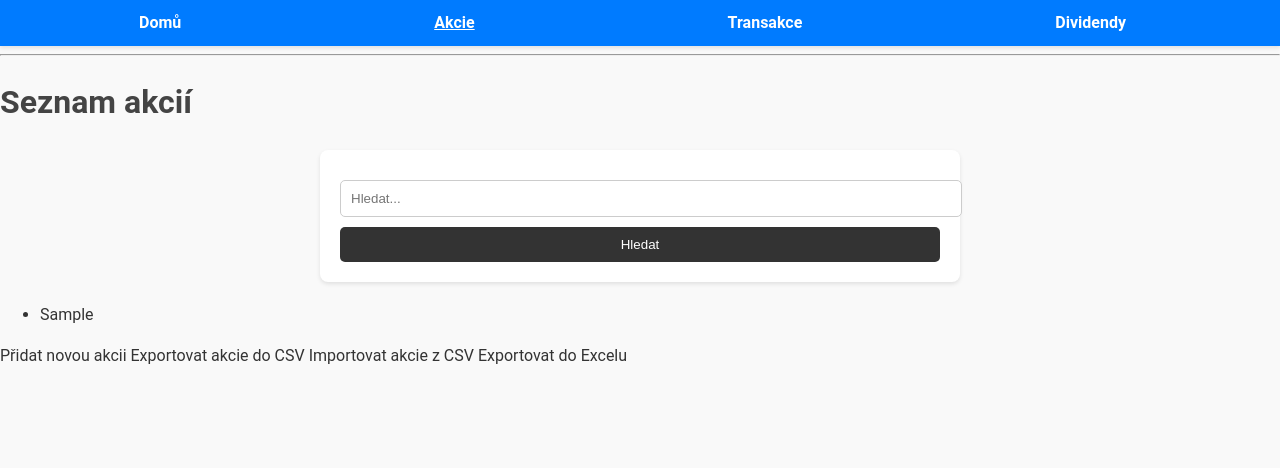
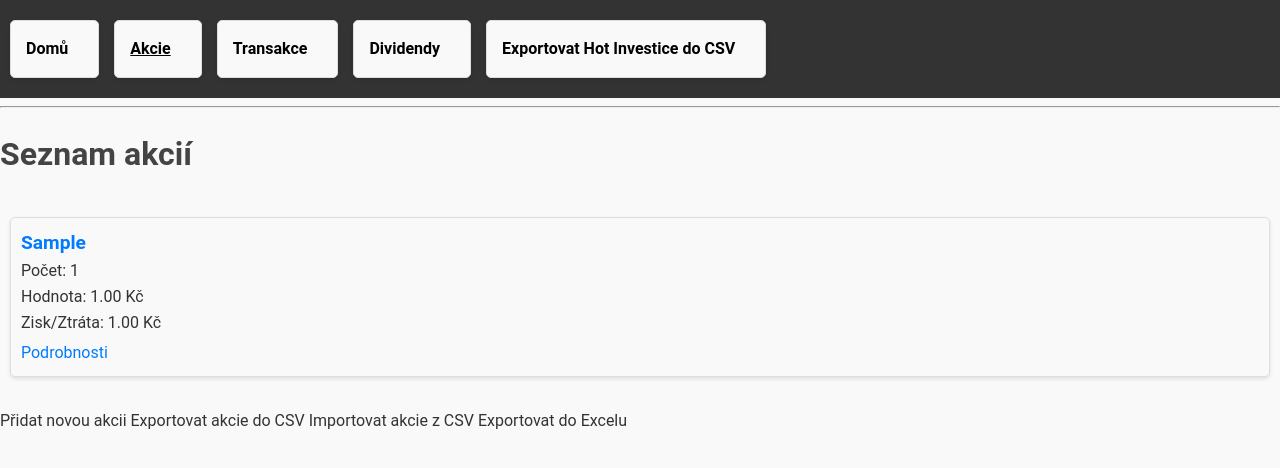
Before and after one commit to PatrikLuks/akcie-management-system, a Django app: page /akcie/ in a window 1280 px wide. Shown: the top 468 px of the page. Run offline with Django 4.2, Linux system fonts and the light colour scheme; a user stored in the database is signed in; tables that the repository leaves empty hold one stand-in row (values such as "Sample post").

Commit message:
Major update

```diff
--- a/akcie_project/akcie/models.py
+++ b/akcie_project/akcie/models.py
@@ -1,6 +1,12 @@
 from django.db import models
 from django.utils.timezone import now
-from django.contrib.auth.models import AbstractUser
+from django.contrib.auth.models import AbstractUser, User
+from django.conf import settings
+from django.contrib.auth import get_user_model
+
+def get_default_user():
+    default_user = get_user_model().objects.first()
+    return default_user.id if default_user else None
 
 class CustomUser(AbstractUser):
     """
@@ -16,6 +22,7 @@ class Akcie(models.Model):
     """
     Model reprezentující akcie s detaily o počtu, ceně a zisku/ztrátě.
     """
+    user = models.ForeignKey(settings.AUTH_USER_MODEL, on_delete=models.CASCADE, related_name='akcie', default=get_default_user)
     nazev = models.CharField(max_length=100)
     pocet_ks = models.IntegerField()
     cena_za_kus = models.DecimalField(max_digits=10, decimal_places=2)
--- a/akcie_project/akcie/static/akcie/styles.css
+++ b/akcie_project/akcie/static/akcie/styles.css
@@ -9,11 +9,11 @@ body {
     line-height: 1.6;
 }
 
+/* Oprava stylů menu */
 nav {
-    background-color: #007bff;
-    color: #fff;
-    padding: 10px 20px;
-    box-shadow: 0 2px 4px rgba(0, 0, 0, 0.1);
+    background-color: #333; /* Dark background for contrast */
+    color: #000; /* Change text color to black */
+    padding: 10px;
 }
 
 nav ul {
@@ -21,7 +21,6 @@ nav ul {
     padding: 0;
     margin: 0;
     display: flex;
-    justify-content: space-around;
 }
 
 nav ul li {
@@ -29,14 +28,23 @@ nav ul li {
 }
 
 nav ul li a {
-    color: #fff;
+    color: #fff; /* Ensure links are also white */
     text-decoration: none;
     font-weight: bold;
-    transition: color 0.3s;
 }
 
 nav ul li a:hover {
-    color: #ffcc00;
+    text-decoration: underline;
+}
+
+nav a {
+    color: #000 !important; /* Force links in the menu to have black text */
+    text-decoration: none;
+    margin-right: 15px;
+}
+
+nav a:hover {
+    text-decoration: underline;
 }
 
 h1 {
@@ -132,3 +140,34 @@ button:hover {
     padding: 20px;
     margin: 20px 0;
 }
+
+/* Stylování pro seznam hot investic */
+
+ul {
+    list-style-type: none;
+    padding: 0;
+}
+
+ul li {
+    background-color: #f9f9f9;
+    margin: 10px 0;
+    padding: 15px;
+    border: 1px solid #ddd;
+    border-radius: 5px;
+    box-shadow: 0 2px 4px rgba(0, 0, 0, 0.1);
+}
+
+ul li strong {
+    color: #007bff;
+    font-size: 1.2em;
+}
+
+@media (max-width: 768px) {
+    .investment-item, .akcie-item {
+        flex-direction: column;
+        align-items: flex-start;
+    }
+    .details-link {
+        margin-top: 10px;
+    }
+}
--- a/akcie_project/akcie/templates/akcie/akcie_list.html
+++ b/akcie_project/akcie/templates/akcie/akcie_list.html
@@ -2,18 +2,43 @@
 {% block content %}
 <h1>Seznam akcií</h1>
 
-<form method="get" action="">
-    <input type="text" name="q" placeholder="Hledat..." value="{{ request.GET.q }}">
-    <button type="submit">Hledat</button>
-</form>
-
-<ul>
+<ul class="akcie-list">
     {% for akcie in akcie %}
-        <li><a href="/akcie/{{ akcie.id }}/">{{ akcie.nazev }}</a></li>
+        <li class="akcie-item">
+            <strong>{{ akcie.nazev }}</strong>
+            <span>Počet: {{ akcie.pocet_ks }}</span>
+            <span>Hodnota: {{ akcie.hodnota }} Kč</span>
+            <span>Zisk/Ztráta: {{ akcie.zisk_ztrata }} Kč</span>
+            <a href="/akcie/{{ akcie.id }}/" class="details-link">Podrobnosti</a>
+        </li>
     {% endfor %}
 </ul>
 <a href="/akcie/create/">Přidat novou akcii</a>
 <a href="/akcie/export/">Exportovat akcie do CSV</a>
 <a href="/akcie/import/">Importovat akcie z CSV</a>
 <a href="{% url 'export_excel' %}" class="button">Exportovat do Excelu</a>
+
+<style>
+.akcie-list {
+    padding: 10px;
+    background-color: #f9f9f9;
+    border-radius: 5px;
+}
+.akcie-item {
+    margin: 5px 0;
+    padding: 10px;
+    border: 1px solid #ddd;
+    border-radius: 5px;
+    display: flex;
+    flex-direction: column;
+}
+.details-link {
+    color: #007bff;
+    text-decoration: none;
+    margin-top: 5px;
+}
+.details-link:hover {
+    text-decoration: underline;
+}
+</style>
 {% endblock %}
--- a/akcie_project/akcie/templates/akcie/base.html
+++ b/akcie_project/akcie/templates/akcie/base.html
@@ -12,6 +12,7 @@
             <li><a href="/akcie/">Akcie</a></li>
             <li><a href="/transakce/">Transakce</a></li>
             <li><a href="/dividendy/">Dividendy</a></li>
+            <li><a href="/export-hot-investments/">Exportovat Hot Investice do CSV</a></li>
         </ul>
     </nav>
     <hr>
--- a/akcie_project/akcie/urls.py
+++ b/akcie_project/akcie/urls.py
@@ -1,7 +1,7 @@
 from django.urls import path
 from django.contrib.auth import views as auth_views
 from . import views
-from .views import user_preferences
+from .views import user_preferences, export_hot_investments_csv, search_stocks, add_stock
 
 urlpatterns = [
     path('', views.index, name='index'),
@@ -16,6 +16,8 @@ urlpatterns = [
     path('akcie/import_excel/', views.import_excel, name='import_excel'),
     path('akcie/export_excel/', views.export_excel, name='export_excel'),
     path('akcie/export_json/', views.export_akcie_json, name='export_akcie_json'),
+    path('akcie/search/', search_stocks, name='search_stocks'),
+    path('akcie/add/', add_stock, name='add_stock'),
     path('transakce/', views.transakce_list, name='transakce_list'),
     path('transakce/<int:pk>/', views.transakce_detail, name='transakce_detail'),
     path('transakce/create/', views.transakce_create, name='transakce_create'),
@@ -40,4 +42,5 @@ urlpatterns = [
     path('logout/', auth_views.LogoutView.as_view(), name='logout'),
     path('preferences/', user_preferences, name='user_preferences'),
     path('export_all_data_zip/', views.export_all_data_zip, name='export_all_data_zip'),
+    path('export-hot-investments/', export_hot_investments_csv, name='export_hot_investments_csv'),
 ]
--- a/akcie_project/akcie/views.py
+++ b/akcie_project/akcie/views.py
@@ -19,8 +19,45 @@ from django.core.mail import EmailMessage
 from django.utils.timezone import now
 import os
 import zipfile
+import requests
+import yfinance as yf
 from .models import Akcie, Transakce, Dividenda, Aktivita, CustomUser
 from .forms import AkcieForm, TransakceForm, DividendaForm, CustomUserForm
+
+API_URL = 'https://example.com/api/akcie'  # Nahraďte skutečnou URL API
+TREND_API_URL = 'https://api.example.com/trends'  # Skutečná URL API
+
+def fetch_akcie_data():
+    """
+    Získá data o akciích z externího API.
+    """
+    response = requests.get(API_URL)
+    if response.status_code == 200:
+        return response.json()
+    else:
+        return []
+
+def fetch_hot_investments():
+    """
+    Získá 10 nejlepších investic podle trendů pomocí knihovny yfinance.
+    """
+    try:
+        # Example: Fetch data for popular tickers
+        tickers = ['AAPL', 'MSFT', 'GOOGL', 'AMZN', 'TSLA', 'META', 'NVDA', 'BRK-B', 'JNJ', 'V']
+        investments = []
+        for idx, ticker in enumerate(tickers):
+            stock = yf.Ticker(ticker)
+            info = stock.info
+            investments.append({
+                'id': idx + 1,  # Simulated ID for demonstration purposes
+                'nazev': info.get('shortName', ticker),
+                'cena_za_ks': info.get('regularMarketPrice', 'N/A'),
+                'hodnota': info.get('marketCap', 'N/A')
+            })
+        return investments[:10]  # Vrátí prvních 10 investic
+    except Exception as e:
+        print(f"Chyba při získávání dat z yfinance: {e}")
+        return []
 
 def log_aktivita(akce, uzivatel=None):
     """
@@ -40,8 +77,13 @@ def filter_akcie(query):
         Q(cena_za_kus__icontains=query)
     )
 
+@login_required
 def index(request):
-    return render(request, 'akcie/index.html')
+    """
+    Úvodní stránka zobrazující akcie vybrané uživatelem.
+    """
+    user_stocks = Akcie.objects.filter(user=request.user)  # Assuming Akcie has a user field
+    return render(request, 'akcie/index.html', {'user_stocks': user_stocks})
 
 @login_required
 def akcie_list(request):
@@ -77,7 +119,13 @@ def akcie_create(request):
     if request.method == 'POST':
         form = AkcieForm(request.POST)
         if form.is_valid():
-            form.save()
+            akcie = form.save(commit=False)
+            # Calculate zisk/ztrata based on purchase and current value
+            akcie.hodnota = akcie.pocet_ks * akcie.cena_za_kus
+            akcie.nakup = akcie.pocet_ks * akcie.cena_za_kus  # Assuming purchase price is the same as cena_za_kus
+            akcie.zisk_ztrata = akcie.hodnota - akcie.nakup
+            akcie.dividenda = akcie.hodnota * 0.05
+            akcie.save()
             return redirect('akcie_list')
     else:
         form = AkcieForm()
@@ -119,15 +167,30 @@ def transakce_detail(request, pk):
     transakce = Transakce.objects.get(pk=pk)
     return render(request, 'akcie/transakce_detail.html', {'transakce': transakce})
 
+@login_required
 def transakce_create(request):
+    """
+    Vytvoření nové transakce s daty z API.
+    """
+    akcie_data = fetch_akcie_data()
+    if not akcie_data:
+        akcie_data = [{'nazev': 'Žádná data nejsou dostupná'}]  # Výchozí hodnota
+
     if request.method == 'POST':
         form = TransakceForm(request.POST)
         if form.is_valid():
-            form.save()
+            transakce = form.save(commit=False)
+            selected_akcie = next((akcie for akcie in akcie_data if akcie['nazev'] == form.cleaned_data['akcie']), None)
+            if selected_akcie:
+                transakce.cena = selected_akcie.get('cena_za_ks', 0) * form.cleaned_data['mnozstvi']
+                transakce.hodnota = selected_akcie.get('hodnota', 0)
+                transakce.zisk_ztrata = selected_akcie.get('zisk', 0)
+                transakce.dividenda = selected_akcie.get('dividenda', 0)
+            transakce.save()
             return redirect('transakce_list')
     else:
         form = TransakceForm()
-    return render(request, 'akcie/transakce_form.html', {'form': form})
+    return render(request, 'akcie/transakce_form.html', {'form': form, 'akcie_data': akcie_data})
 
 def transakce_update(request, pk):
     transakce = get_object_or_404(Transakce, pk=pk)
@@ -589,3 +652,74 @@ def user_preferences(request):
     else:
         form = CustomUserForm(instance=request.user)
     return render(request, 'akcie/user_preferences.html', {'form': form})
+
+def export_hot_investments_csv(request):
+    """Exportuje seznam hot investic do CSV."""
+    hot_investments = fetch_hot_investments()
+    response = HttpResponse(content_type='text/csv')
+    response['Content-Disposition'] = 'attachment; filename="hot_investments.csv"'
+
+    writer = csv.writer(response)
+    writer.writerow(['Název', 'Cena za kus', 'Hodnota'])
+    for investment in hot_investments:
+        writer.writerow([investment['nazev'], investment['cena_za_ks'], investment['hodnota']])
+
+    return response
+
+def search_stocks(request):
+    query = request.GET.get('q', '').strip()
+    if not query:
+        return JsonResponse([], safe=False)
+
+    try:
+        # Search by ticker symbol
+        stock = yf.Ticker(query)
+        info = stock.info
+        result = [{
+            'nazev': info.get('shortName', query),
+            'ticker': query,
+            'cena': info.get('regularMarketPrice', 'N/A')
+        }]
+        return JsonResponse(result, safe=False)
+    except Exception as e:
+        print(f"Chyba při hledání akcie podle tickeru: {e}")
+
+    try:
+        # Search by stock name (example: broader search logic)
+        tickers = ['AAPL', 'MSFT', 'GOOGL', 'AMZN', 'TSLA']  # Example list of tickers
+        results = []
+        for ticker in tickers:
+            stock = yf.Ticker(ticker)
+            info = stock.info
+            if query.lower() in info.get('shortName', '').lower():
+                results.append({
+                    'nazev': info.get('shortName', ticker),
+                    'ticker': ticker,
+                    'cena': info.get('regularMarketPrice', 'N/A')
+                })
+        return JsonResponse(results, safe=False)
+    except Exception as e:
+        print(f"Chyba při hledání akcie podle názvu: {e}")
+        return JsonResponse([], safe=False)
+
+def add_stock(request):
+    ticker = request.GET.get('ticker', '')
+    if not ticker:
+        return JsonResponse({'error': 'Ticker is required'}, status=400)
+
+    try:
+        stock = yf.Ticker(ticker)
+        info = stock.info
+        Akcie.objects.create(
+            nazev=info.get('shortName', ticker),
+            pocet_ks=0,  # Default value, can be updated later
+            cena_za_kus=info.get('regularMarketPrice', 0),
+            hodnota=0,  # Default value
+            nakup=0,  # Default value
+            zisk_ztrata=0,  # Default value
+            dividenda=0  # Default value
+        )
+        return JsonResponse({'message': 'Akcie byla úspěšně přidána!'}, status=201)
+    except Exception as e:
+        print(f"Chyba při přidávání akcie: {e}")
+        return JsonResponse({'error': 'Došlo k chybě při přidávání akcie.'}, status=500)
```
Also changed, not shown: akcie_project/akcie/forms.py (+16 -2 lines), akcie_project/akcie/templates/akcie/akcie_form.html (+59 -1 lines), akcie_project/akcie/templates/akcie/index.html (+61 -3 lines), akcie_project/akcie/templates/akcie/transakce_form.html (+28 -4 lines), akcie_project/akcie/tests.py (+47 -3 lines), akcie_project/akcie/migrations/0002_akcie_user.py (added).
